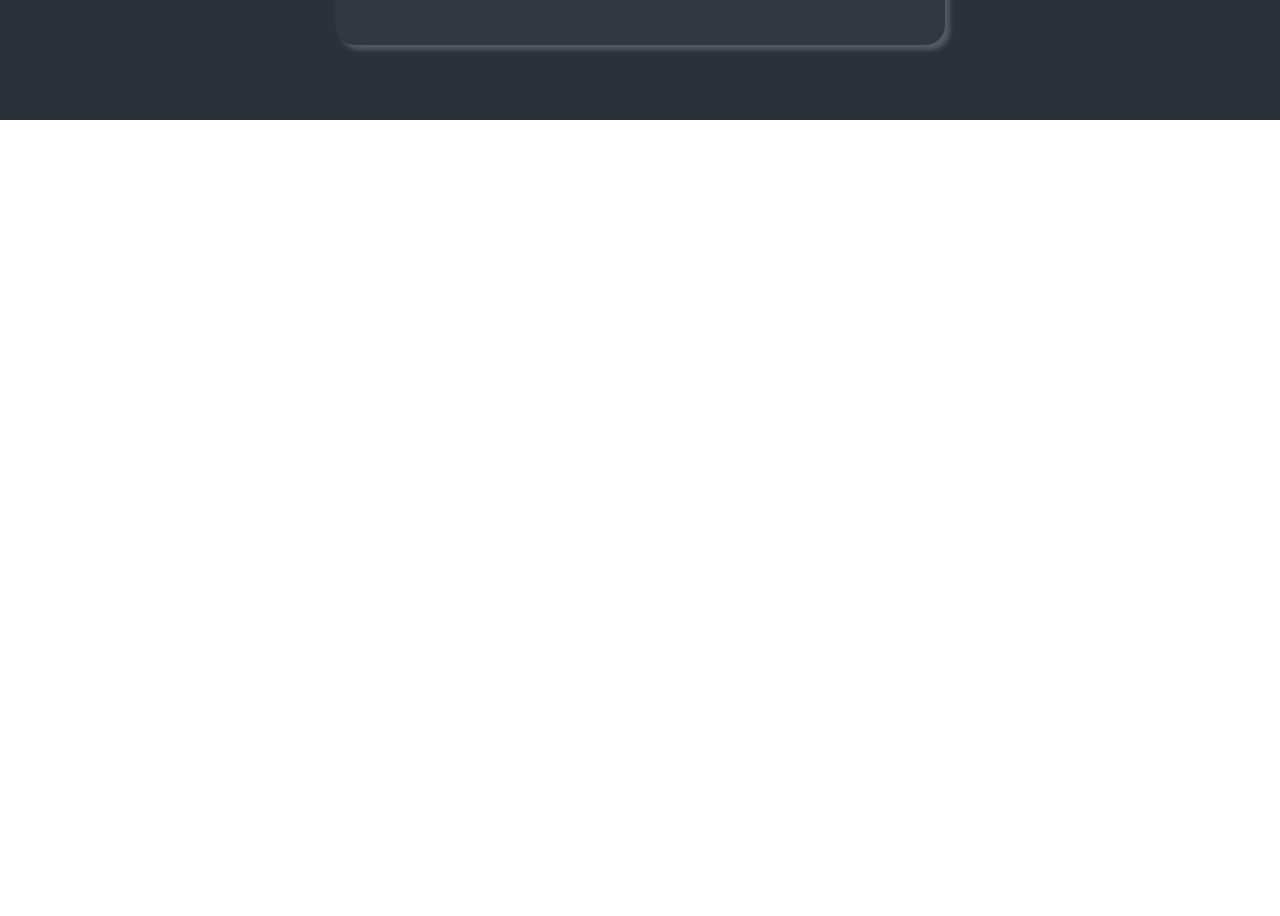
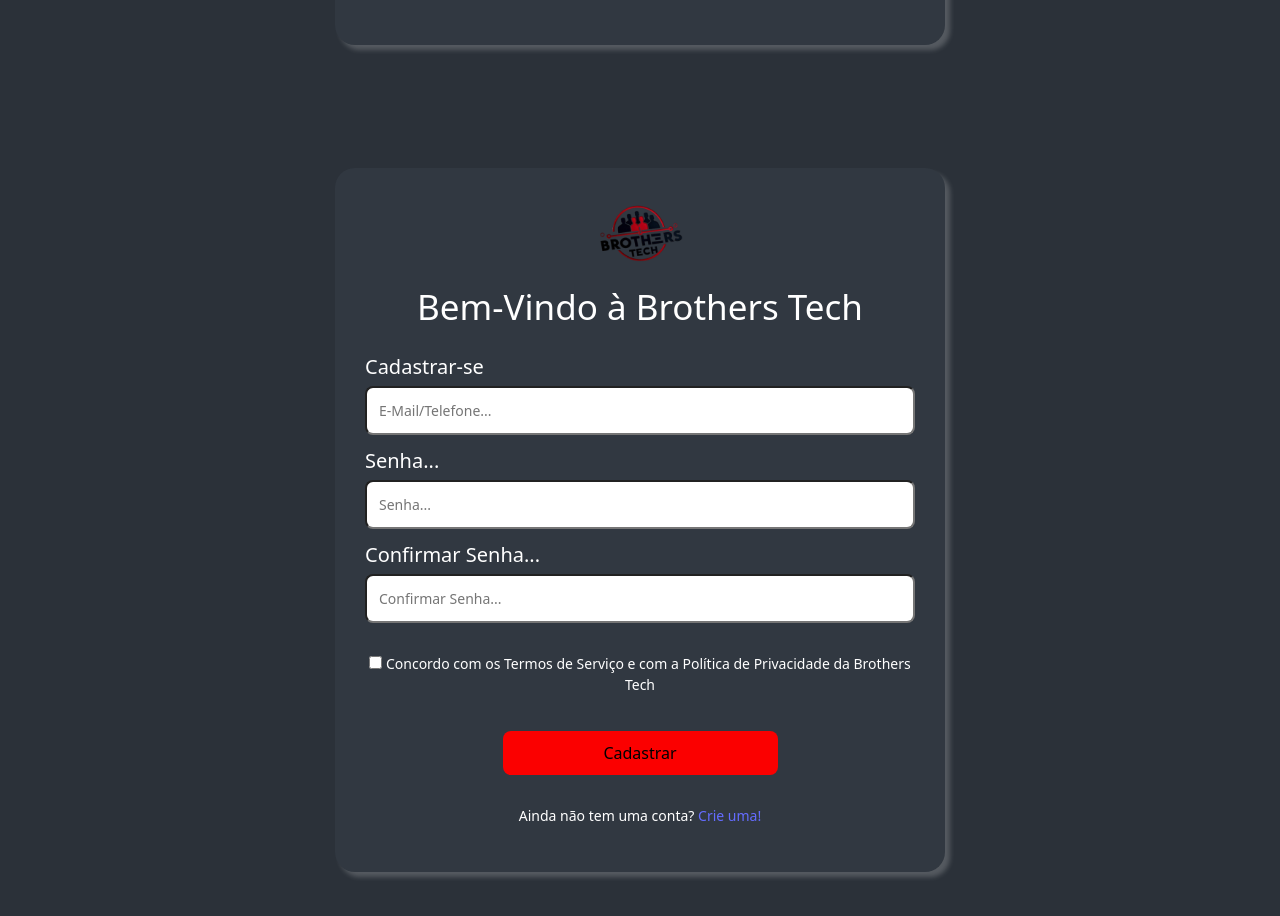
Before and after one commit to CaioMorais15/ProjetoBrotherTech, a React (Vite) app in the folder site-institucional/: page / in a window 1280 px wide. Shown: the part 680-1596 px from the top of the page. Before the commit the page ends 800 px from the top, so only its background shows below. Built offline with nearby package versions, Linux system fonts and the light colour scheme; a web font is replaced by a local one.

Commit message:
últimos ajustes no css

```diff
--- a/site-institucional/src/App.jsx
+++ b/site-institucional/src/App.jsx
@@ -3,11 +3,13 @@
 import Navbar from "./components/Navbar/Navbar";
 import Footer from "./components/Footer/Footer";
 import Login from "./components/Login/Login";
+import Cadastrar from "./components/Cadastrar/Cadastrar";
 
 function App() {
   return (
     <>
-<Login />
+ <Login />
+<Cadastrar/>
       {/* <Navbar />
       <Outlet />
       <Footer /> */}
--- a/site-institucional/src/components/Cadastrar/Cadastrar.jsx
+++ b/site-institucional/src/components/Cadastrar/Cadastrar.jsx
@@ -44,4 +44,4 @@
   </>
 }
 
-export default Login
+export default Cadastrar
--- a/site-institucional/src/components/Cadastrar/Cadastrar.module.css
+++ b/site-institucional/src/components/Cadastrar/Cadastrar.module.css
@@ -0,0 +1,85 @@
+:root{
+    --font-raleway:"Raleway", sans-serif;
+
+}
+
+body {
+    background-color: #181A20;
+}
+
+.container{
+    display: flex;
+    justify-content: center;
+    align-items: center;
+    height: 100dvh;
+}
+a {
+text-decoration: none;
+font-size: 14px;
+}
+
+.caixa2 {
+    color: #FFFFFF;
+    text-align: center;
+    font-size: 35px;
+    justify-content: center;
+    align-items: center;
+    display: flex;
+    margin-bottom: 30px;
+}
+
+.tituloEmail2 {
+    text-align: left;
+    color: #FFFFFF;
+    font-size: 20px;
+}
+
+.campoEmail2 {
+    color: #FFFFFF;
+    align-items: left;
+    width: 100%;
+    padding: 12px;
+    border-radius: 8px;
+    outline-color: #FFFFFF;
+    font-size: 14px;
+    padding-right: 0;
+}
+
+.tituloSenha2 {
+    color: #FFFFFF;
+    text-align: left;
+    font-size: 20px;
+    margin-top: 15px;
+}
+
+p {
+    color: #FFFFFF;
+    font-size: 14px;
+    text-align: center;
+    margin-top: 30px;
+}
+
+.campoCadastrar {
+    background-color: #FB0000;
+    border: #FB0000;
+    margin-top: 20px;
+    width: 50%;
+    padding: 10px;
+}
+
+.divCadastrar {
+    width: 610px;
+    padding: 30px;
+    background-color: #313841;
+    border-radius: 20px;
+    box-shadow: 5px 5px 5px rgb(255, 255, 255, 0.2);
+    text-align: center;
+
+}
+
+
+.logo{
+    height: 90px;
+    align-items: left;
+
+}
```
